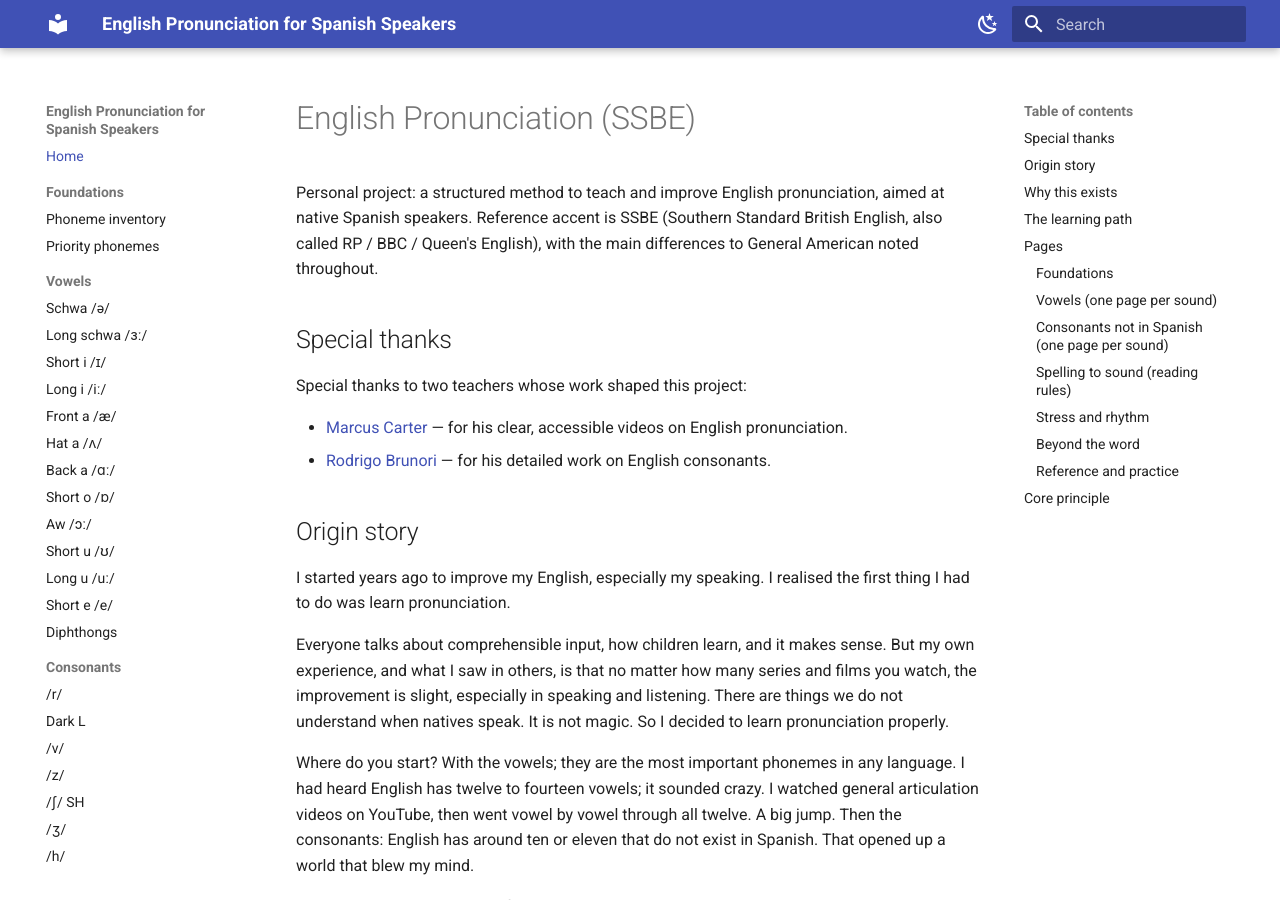
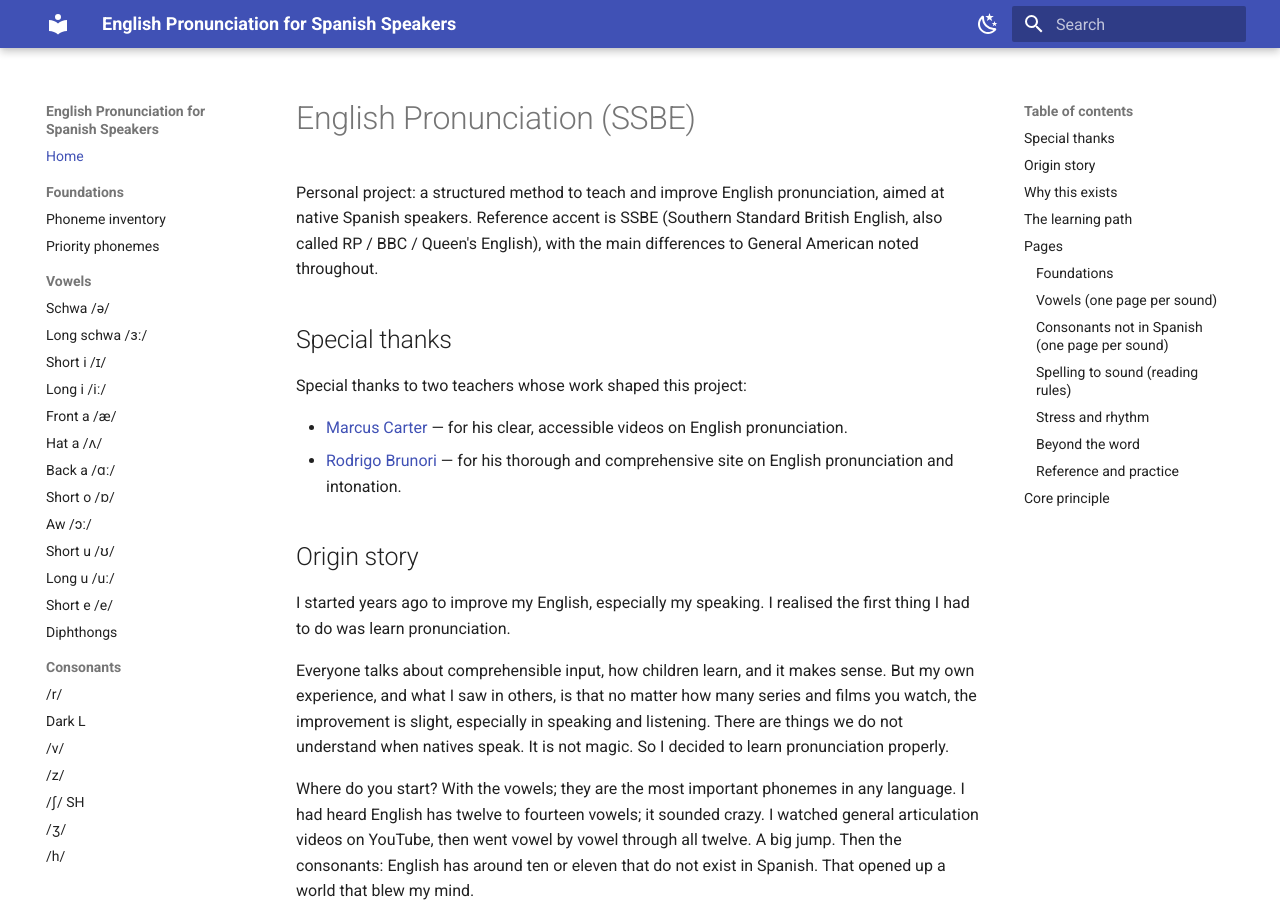
Before and after one commit to juanparadinas/english-pronunciation-for-spanish-speakers, an MkDocs documentation site: the page built from docs/README.md, in a window 1280 px wide and 900 px high. Built offline with MkDocs 1.6.1 and Material for MkDocs 9.7.7, drawn with Linux system fonts in a browser that asks for light colours.

Commit message:
docs: reword Rodrigo Brunori acknowledgement

```diff
--- a/docs/README.md
+++ b/docs/README.md
@@ -12,7 +12,8 @@ Special thanks to two teachers whose work shaped this project:
 - [Marcus Carter](https://www.youtube.com/@marcuscarter) — for his clear,
   accessible videos on English pronunciation.
 - [Rodrigo Brunori](https://www.englishpronunciationmadrid.com/consonants/consonants/)
-  — for his detailed work on English consonants.
+  — for his thorough and comprehensive site on English pronunciation and
+  intonation.
 
 ## Origin story
 
```
